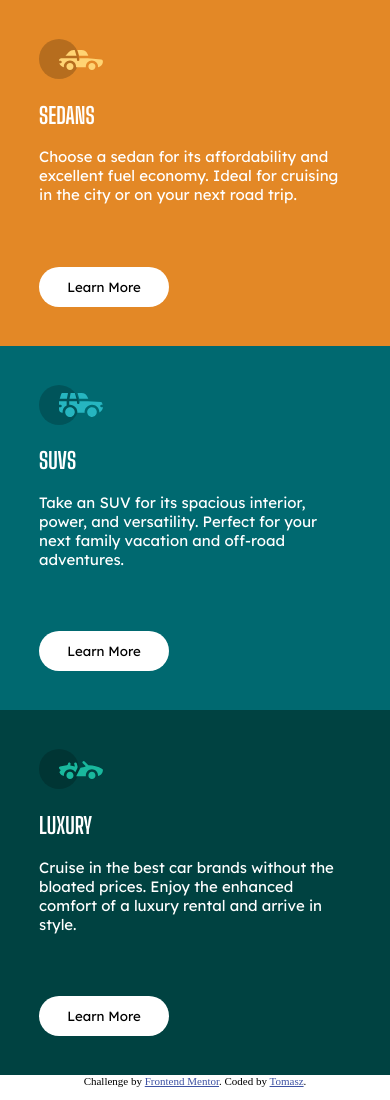
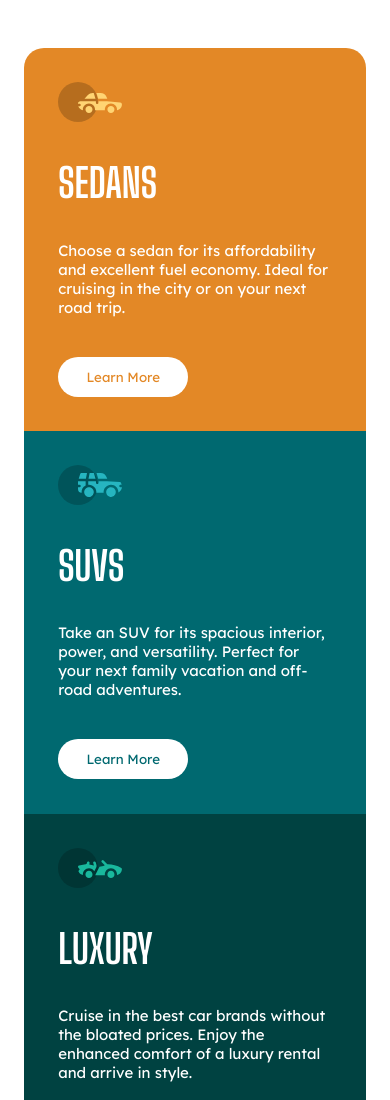
Before and after one commit to ike-tom/3-column-preview-card-component, a plain HTML site: page index.html in a window 390 px wide. Shown: the top 1100 px of the page. Drawn offline with Linux system fonts and the light colour scheme.

Commit message:
mobile view added

```diff
--- a/index.html
+++ b/index.html
@@ -27,7 +27,7 @@
       <h1 class="car__header">Sedans</h1>
       <p class="car__description">Choose a sedan for its affordability and excellent fuel economy. Ideal for cruising in
         the city or on your next road trip.</p>
-      <button class="cta__button">Learn More</button>
+      <button class="cta__button cta__button-1">Learn More</button>
     </div>
     <div class="car-container car-container-2">
       <div class="car__icon-container">
@@ -36,7 +36,7 @@
       <h1 class="car__header">SUVs</h1>
       <p class="car__description">Take an SUV for its spacious interior, power, and versatility. Perfect for your next
         family vacation and off-road adventures.</p>
-      <button class="cta__button">Learn More</button>
+      <button class="cta__button cta__button-2">Learn More</button>
     </div>
     <div class="car-container car-container-3">
       <div class="car__icon-container">
@@ -47,7 +47,7 @@
         of
         a luxury
         rental and arrive in style.</p>
-      <button class="cta__button">Learn More</button>
+      <button class="cta__button cta__button-3">Learn More</button>
     </div>
   </section>
 
--- a/styles/style.css
+++ b/styles/style.css
@@ -4,8 +4,6 @@ body {
     margin: 0;
     padding: 0;
     box-sizing: border-box;
-    /* font-family: 'Big Shoulders Display', cursive;
-    font-family: 'Lexend Deca', sans-serif; */
     font-size: 15px;
 }
 
@@ -16,6 +14,9 @@ body {
 .cars-container {
     display: flex;
     flex-direction: column;
+    margin: 3rem 1.5rem;
+    border-radius: 20px;
+    overflow: hidden;
 }
 
 .car-container {
@@ -39,11 +40,12 @@ body {
     text-transform: uppercase;
     font-family: 'Big Shoulders Display';
     font-weight: 700;
+    font-size: 2.5rem;
 }
 
 .car__description {
     font-family: 'Lexend Deca';
-    margin-bottom: 20%;
+    margin-bottom: 2.5rem;
     font-weight: 400;
 }
 
@@ -56,17 +58,37 @@ body {
     width: 130px;
     border-radius: 20px;
     font-family: 'Lexend Deca';
+    cursor: pointer;
+}
+
+.cta__button-1 {
+    color: hsl(31, 77%, 52%);
+}
+
+.cta__button-2 {
+    color: hsl(184, 100%, 22%);
+}
+
+.cta__button-3 {
+    color: hsl(179, 100%, 13%);
 }
 
 /* FOOTER */
 
+.footer {
+    margin-bottom: 1rem;
+}
+
 .attribution {
     font-size: 11px;
     text-align: center;
+    color: hsl(179, 100%, 13%);
 }
 
 .attribution a {
     color: hsl(228, 45%, 44%);
+    text-decoration: none;
+    color: hsl(31, 77%, 52%);
 }
 
 /* END OF FOOTER */
```
